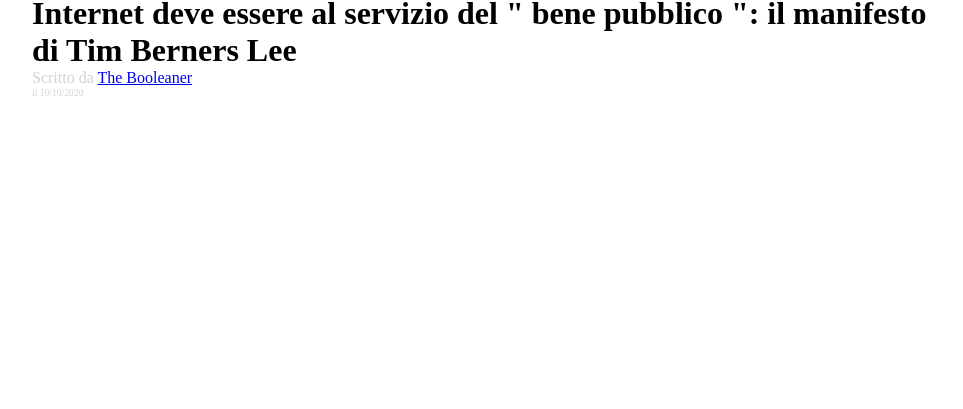
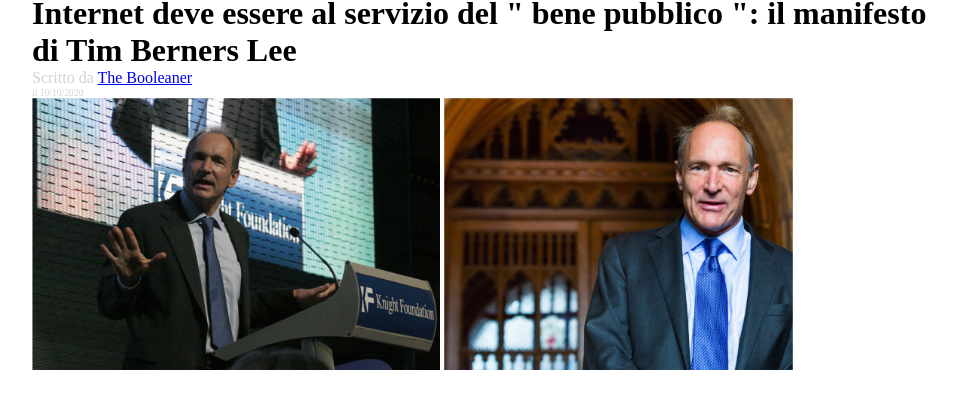
Before and after one commit to AlessioMartella7/html-css-booleaner, a plain HTML site: page index.html in a window 1280 px wide. Shown: the part 95-504 px from the top of the page, without its empty margins (158-1121 px from the left). Drawn offline with Linux system fonts and the light colour scheme.

Commit message:
added Tim images

```diff
--- a/css/style.css
+++ b/css/style.css
@@ -32,3 +32,17 @@ body{
 #data{
     font-size: 0.6rem;
 }
+
+#foto-tim{
+margin: 0;
+height: 340px;
+}
+
+#foto-tim1{
+    height: 80%;
+    max-width:58%;
+}
+#foto-tim2{
+    height: 80%;
+    max-width: 40%;
+}
--- a/index.html
+++ b/index.html
@@ -34,6 +34,11 @@
                 <div id="data">il 10/10/2020</div>
             </div>
 
+            <figure id="foto-tim">
+                <img id="foto-tim1" src="img/tim-1.jpg" alt="tim1">
+                <img id="foto-tim2" src="img/tim-2.jpg" alt="tim2">
+            </figure>
+
         </header>
 
         <!-- corpo centreale -->
```
